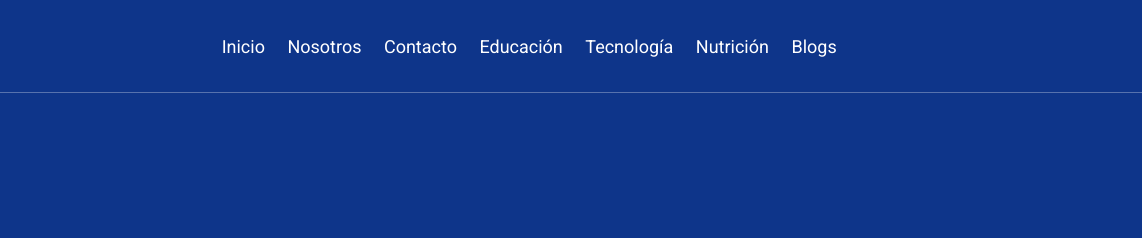
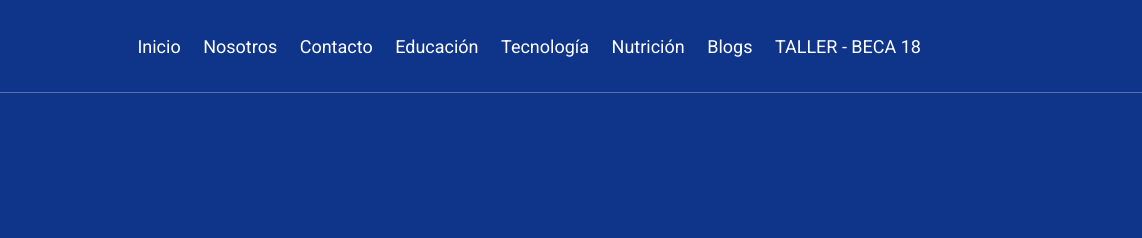
Before and after one commit to mirkoquispe/multidetallesperu, a plain HTML site: page index.html in a window 1280 px wide. Shown: the top 238 px of the page, 138-1280 px from the left. Drawn offline with Linux system fonts and the light colour scheme.

Commit message:
Update index.html

```diff
--- a/index.html
+++ b/index.html
@@ -34,6 +34,7 @@
             <a href="#review">Tecnología</a>
             <a href="#contact">Nutrición</a>
             <a href="#blogs">Blogs</a>
+            <a href="https://acortar.link/93yGAq" target="_blank">TALLER - BECA 18 </a>
         </nav>
          <div class="icons">
             <div class="" id="search-btn"></div>
```
